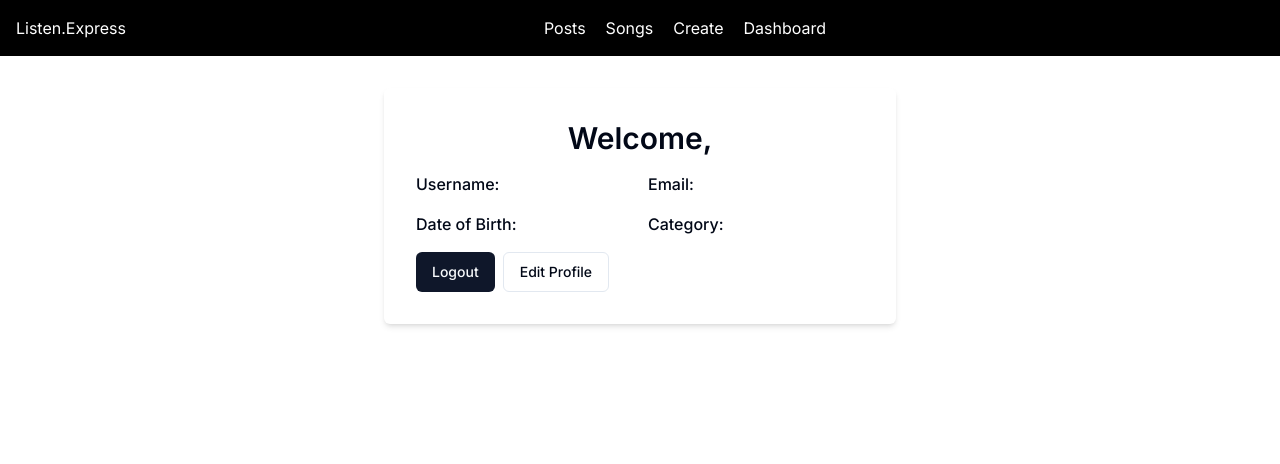
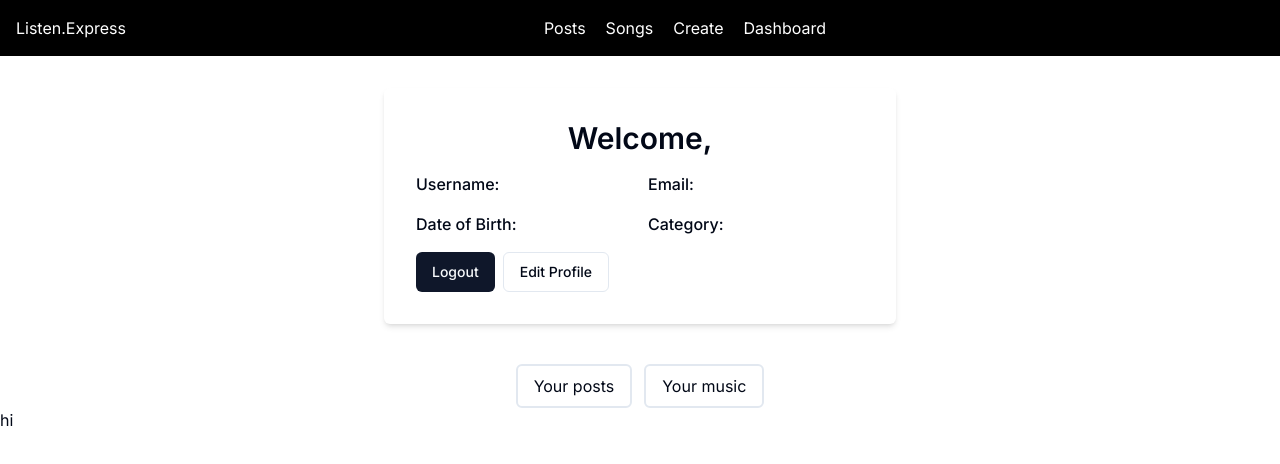
Before and after one commit to Raahim-Rubaiyat-Teertho/CSE470-project, a Next.js app in the folder frontend/: page /user/1 in a window 1280 px wide. Shown: the top 464 px of the page. Built offline with nearby package versions, Linux system fonts and the light colour scheme; no server answers.

Commit message:
own posts

```diff
--- a/frontend/src/app/user/[username]/page.jsx
+++ b/frontend/src/app/user/[username]/page.jsx
@@ -16,6 +16,7 @@ import {
 import { Input } from "@/components/ui/input"
 import { Label } from "@/components/ui/label"
 import Navbar from "@/components/ui/navbar"
+import DashboardOwnPosts from "@/components/ui/dashboardOwnPosts"
 
 
 
@@ -146,7 +147,9 @@ export default function UserDashboard({params}) {
           </div>
         </div>
       </div>
+      <DashboardOwnPosts />
     </div>
+
 
         </>
     )
--- /dev/null
+++ b/frontend/src/components/ui/dashboardOwnPosts.jsx
@@ -0,0 +1,38 @@
+'use client'
+
+import { useState } from "react"
+import OwnPosts from "./ownPosts"
+
+export default function DashboardOwnPosts () {
+    const [showOwnPosts, setShowOwnPosts] = useState(true)
+    const [showOwnMusic, setShowOwnMusic] = useState(false)
+
+    function handleSetShowOwnPosts () {
+        setShowOwnPosts(true)
+        setShowOwnMusic(false)
+
+    }
+
+    function handleSetShowOwnMusic () {
+        setShowOwnMusic(true)
+        setShowOwnPosts(false)
+    }
+    return (
+        <div>
+        {/* <h2 className="mt-10 font-bold text-2xl text-center">Your posts</h2> */}
+        <div className="flex justify-center mt-10">
+          <button className="px-4 py-2 mr-3 border-2 rounded-md" onClick={handleSetShowOwnPosts}>Your posts</button>
+          <button className="px-4 py-2 border-2 rounded-md" onClick={handleSetShowOwnMusic}>Your music</button>
+        </div>
+
+        <div>
+            {
+                showOwnPosts &&
+
+                <OwnPosts />
+            }
+        </div>
+
+      </div>
+    )
+}
--- /dev/null
+++ b/frontend/src/components/ui/ownPosts.jsx
@@ -0,0 +1,25 @@
+'use client'
+
+import { getSessionId } from "@/app/login/handleSessions"
+import { useEffect, useState } from "react"
+
+export default function OwnPosts () {
+    const [dets, setDets] = useState({})
+
+    useEffect(
+        () => {
+            async function fetchData () {
+                const uname = await getSessionId();
+                const data = await fetch(`http://localhost:8000/posts/${uname}`);
+                const data_json = await data.json();
+                setDets(data_json);
+            }
+            fetchData ();
+        }, []
+    )
+    return (
+        <>
+        hi
+        </>
+    )
+}
```
